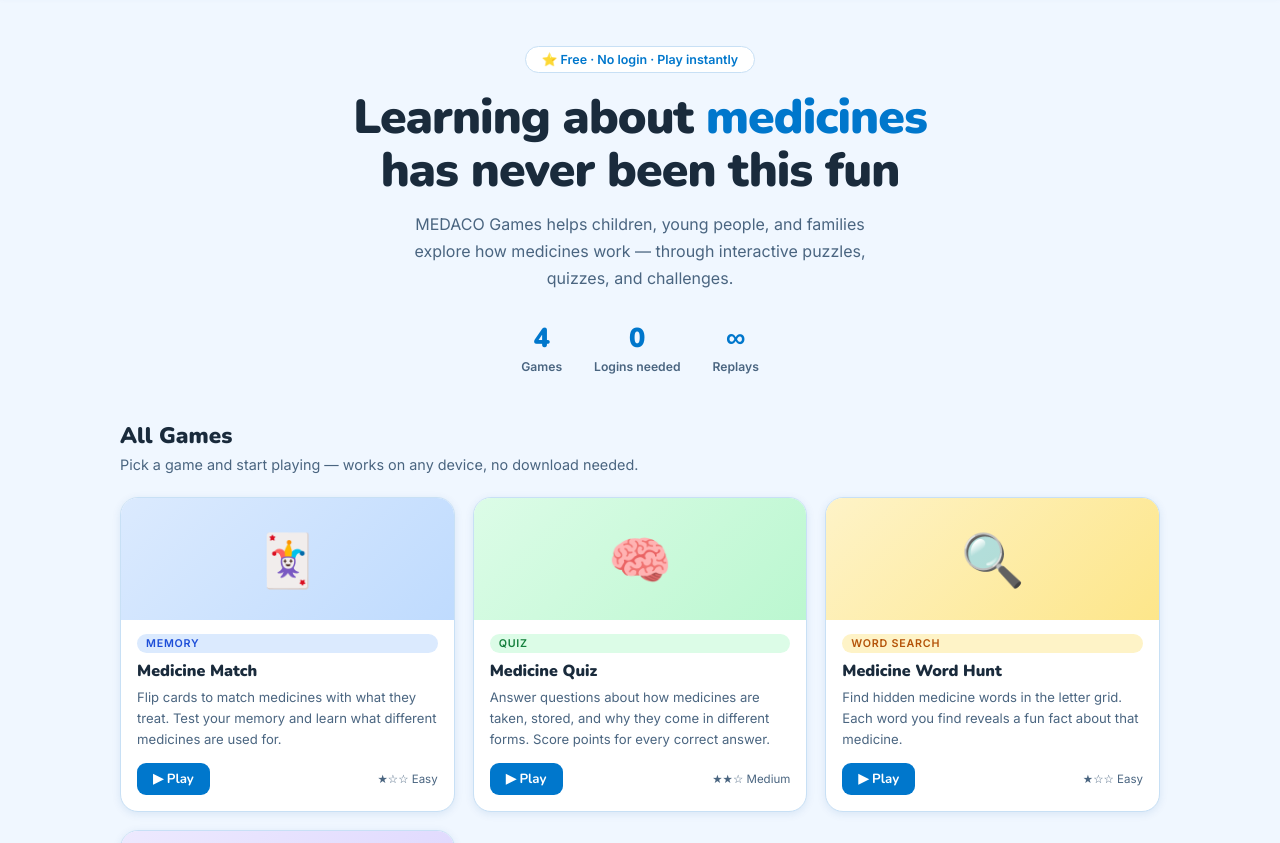
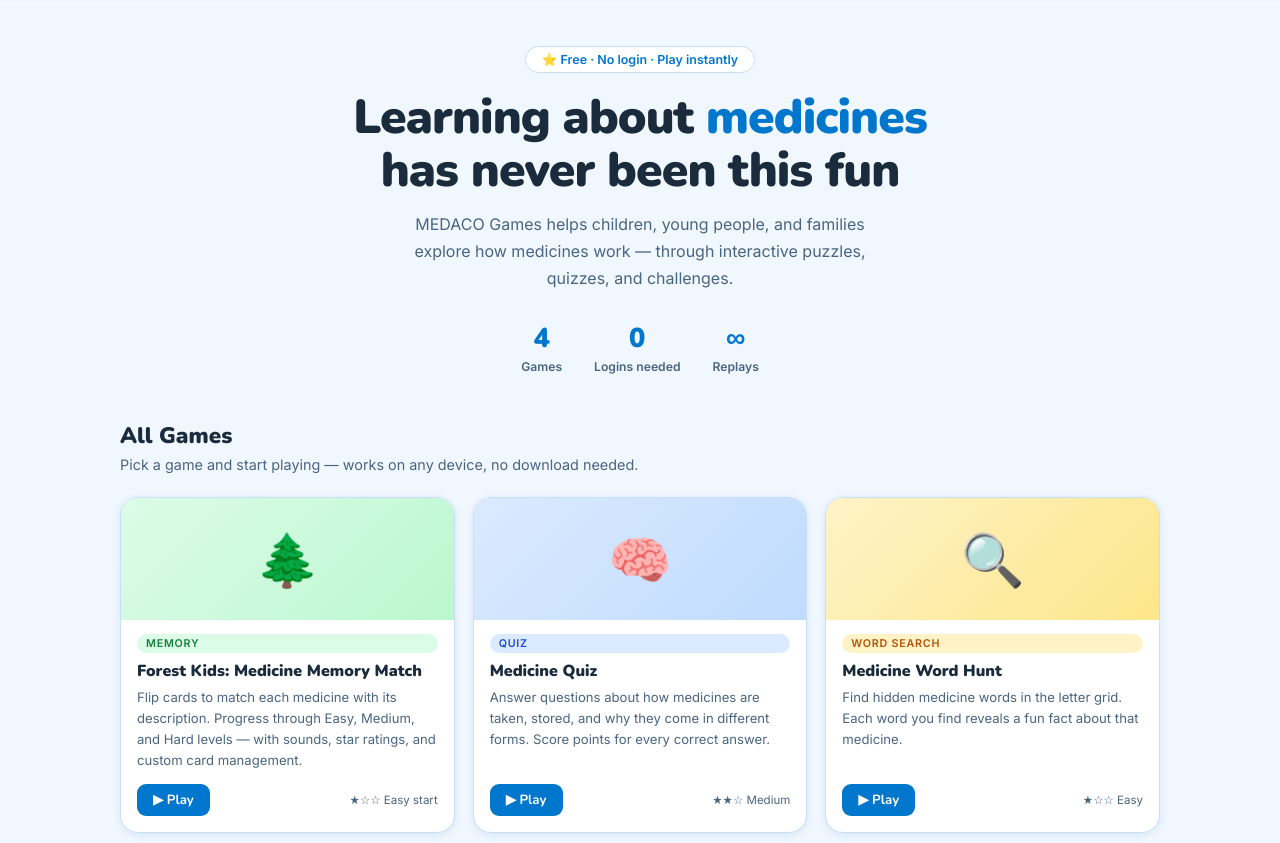
Before and after one commit to MEDACO-GAMES/medaco-games, a plain HTML site: page index.html in a window 1280 px wide. Shown: the part 70-913 px from the top of the page. Drawn offline with nearby package versions, Linux system fonts and the light colour scheme.

Commit message:
games update

```diff
--- a/index.html
+++ b/index.html
@@ -99,28 +99,68 @@
       <div><div class="stn">&#8734;</div><div class="stl">Replays</div></div>
     </div>
   </section>
+
   <section class="sec">
     <h2 class="sh">All Games</h2>
     <p class="ss">Pick a game and start playing &mdash; works on any device, no download needed.</p>
     <div class="grid">
-      <a href="games/matching/index.html" class="card">
-        <div class="thumb tb-bl">&#127183;</div>
-        <div class="cb"><span class="tag tbl">Memory</span><h3>Medicine Match</h3><p>Flip cards to match medicines with what they treat. Test your memory and learn what different medicines are used for.</p><div class="cf"><span class="pb">&#9654; Play</span><span class="df">&#9733;&#9734;&#9734; Easy</span></div></div>
+
+      <!-- ✅ UPDATED: Forest Kids Memory Match -->
+      <a href="games/memory-match/index.html" class="card">
+        <div class="thumb tb-gr">🌲</div>
+        <div class="cb">
+          <span class="tag tgr">Memory</span>
+          <h3>Forest Kids: Medicine Memory Match</h3>
+          <p>Flip cards to match each medicine with its description. Progress through Easy, Medium, and Hard levels — with sounds, star ratings, and custom card management.</p>
+          <div class="cf">
+            <span class="pb">&#9654; Play</span>
+            <span class="df">&#9733;&#9734;&#9734; Easy start</span>
+          </div>
+        </div>
       </a>
+
       <a href="games/quiz/index.html" class="card">
-        <div class="thumb tb-gr">&#129504;</div>
-        <div class="cb"><span class="tag tgr">Quiz</span><h3>Medicine Quiz</h3><p>Answer questions about how medicines are taken, stored, and why they come in different forms. Score points for every correct answer.</p><div class="cf"><span class="pb">&#9654; Play</span><span class="df">&#9733;&#9733;&#9734; Medium</span></div></div>
+        <div class="thumb tb-bl">&#129504;</div>
+        <div class="cb">
+          <span class="tag tbl">Quiz</span>
+          <h3>Medicine Quiz</h3>
+          <p>Answer questions about how medicines are taken, stored, and why they come in different forms. Score points for every correct answer.</p>
+          <div class="cf">
+            <span class="pb">&#9654; Play</span>
+            <span class="df">&#9733;&#9733;&#9734; Medium</span>
+          </div>
+        </div>
       </a>
+
       <a href="games/wordsearch/index.html" class="card">
         <div class="thumb tb-am">&#128269;</div>
-        <div class="cb"><span class="tag tam">Word Search</span><h3>Medicine Word Hunt</h3><p>Find hidden medicine words in the letter grid. Each word you find reveals a fun fact about that medicine.</p><div class="cf"><span class="pb">&#9654; Play</span><span class="df">&#9733;&#9734;&#9734; Easy</span></div></div>
+        <div class="cb">
+          <span class="tag tam">Word Search</span>
+          <h3>Medicine Word Hunt</h3>
+          <p>Find hidden medicine words in the letter grid. Each word you find reveals a fun fact about that medicine.</p>
+          <div class="cf">
+            <span class="pb">&#9654; Play</span>
+            <span class="df">&#9733;&#9734;&#9734; Easy</span>
+          </div>
+        </div>
       </a>
+
       <a href="games/sorting/index.html" class="card">
         <div class="thumb tb-pu">&#128194;</div>
-        <div class="cb"><span class="tag tpu">Sorting</span><h3>Sort the Medicine</h3><p>Drag medicines into the right category &mdash; liquid, tablet, capsule, or patch. Learn why different forms exist for different patients.</p><div class="cf"><span class="pb">&#9654; Play</span><span class="df">&#9733;&#9733;&#9734; Medium</span></div></div>
+        <div class="cb">
+          <span class="tag tpu">Sorting</span>
+          <h3>Sort the Medicine</h3>
+          <p>Drag medicines into the right category &mdash; liquid, tablet, capsule, or patch. Learn why different forms exist for different patients.</p>
+          <div class="cf">
+            <span class="pb">&#9654; Play</span>
+            <span class="df">&#9733;&#9733;&#9734; Medium</span>
+          </div>
+        </div>
       </a>
+
     </div>
   </section>
+
   <section class="sec">
     <h2 class="sh">How to play</h2>
     <p class="ss">Getting started takes seconds &mdash; no account, no download needed.</p>
@@ -132,10 +172,12 @@
     </div>
   </section>
 </main>
+
 <footer>
   <p>MEDACO Games &middot; Part of the MEDACO research study &middot;
   <a href="https://www.manchester.ac.uk" target="_blank" rel="noopener noreferrer">University of Manchester</a></p>
 </footer>
+
 <script>
 (function(){
   var t=document.querySelector("[data-theme-toggle]"),r=document.documentElement;
```
